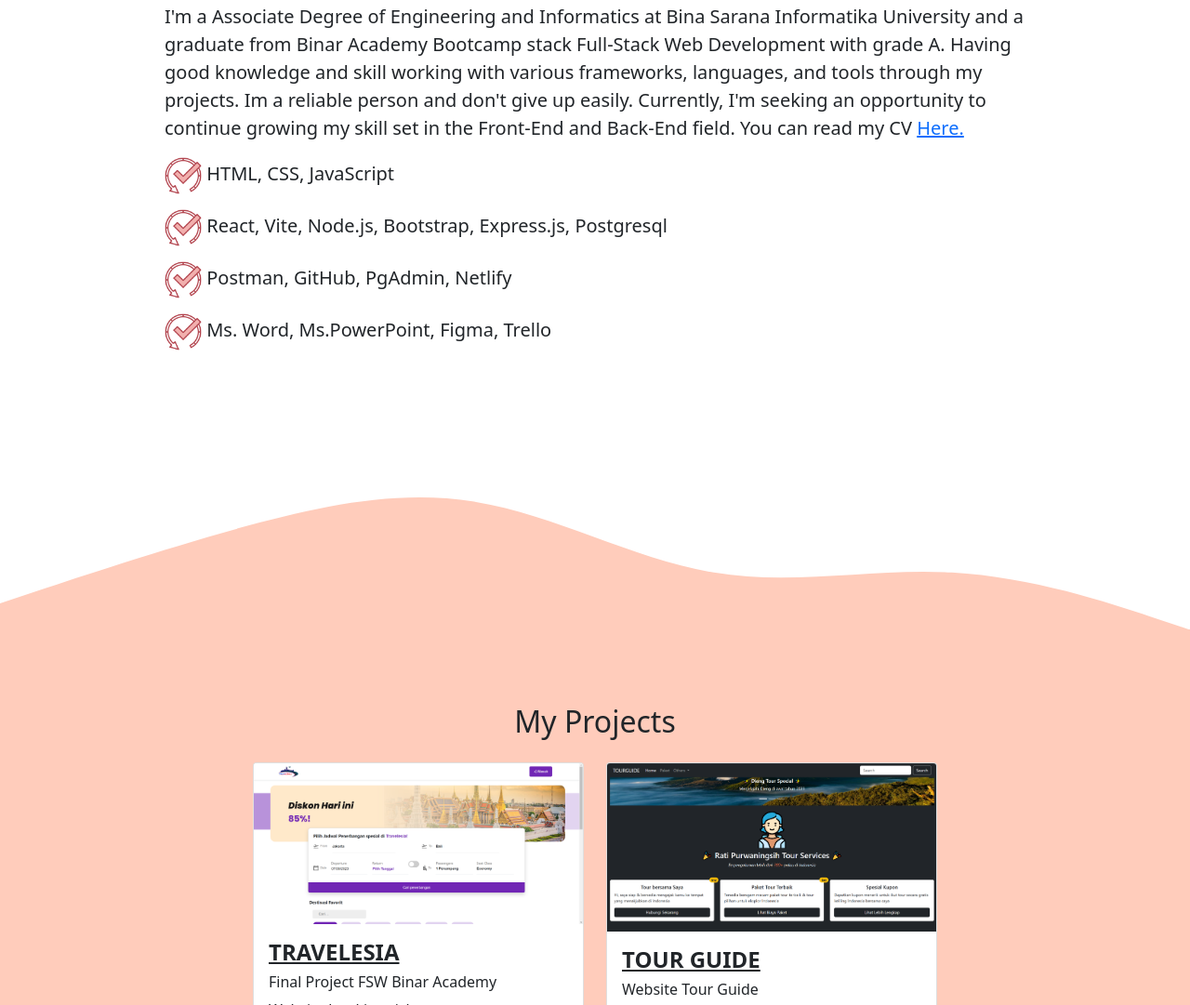
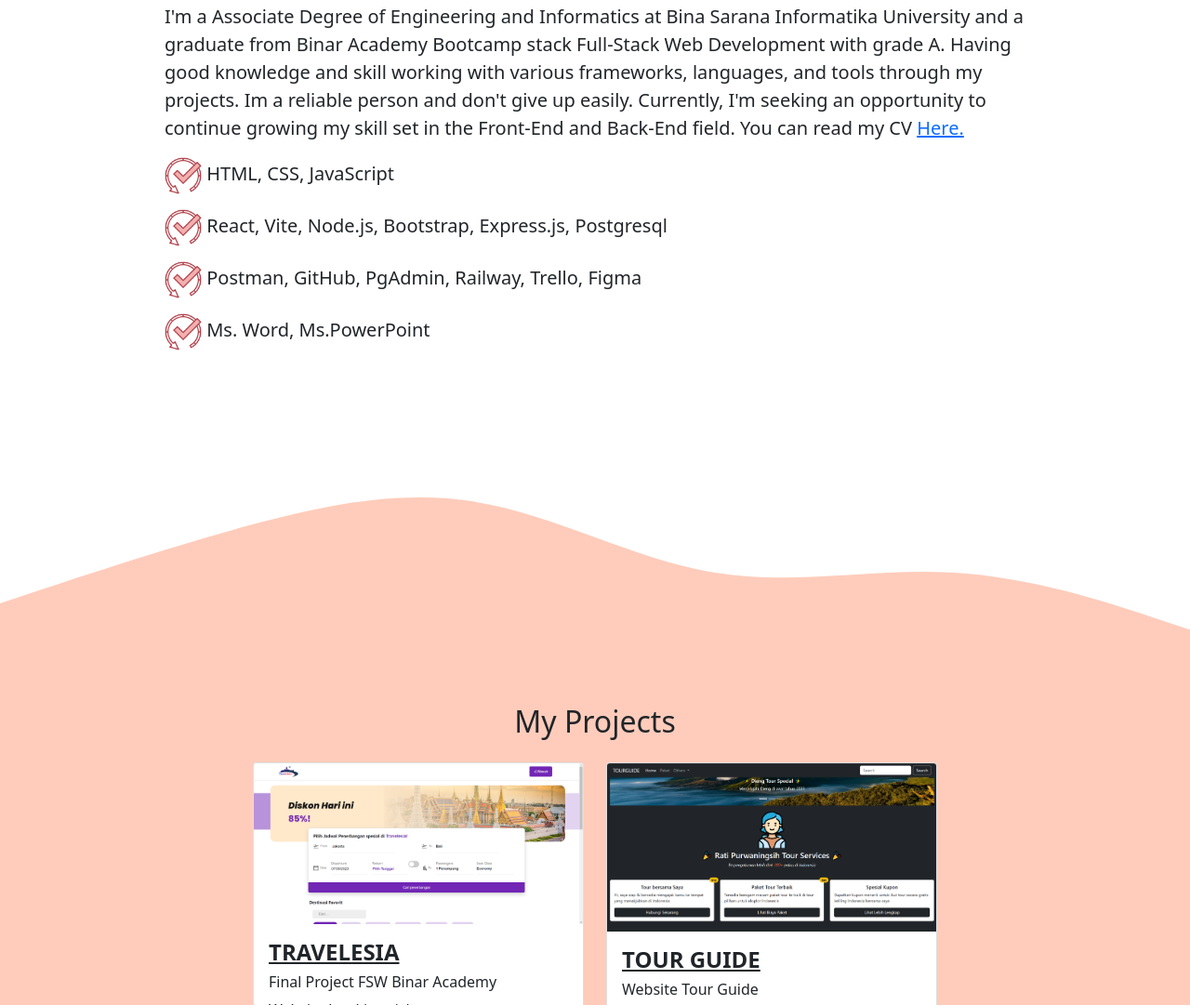
Before and after one commit to ratipurwaningsih/ratipurwaningsih.github.io, a plain HTML site: page index.html in a window 1280 px wide. Shown: the part 855-1936 px from the top of the page at 93% size. Drawn offline with nearby package versions, Linux system fonts and the light colour scheme.

Commit message:
repair_index

```diff
--- a/index.html
+++ b/index.html
@@ -76,8 +76,8 @@
             </p>
             <p><img src="img/check6.png" alt="icon-correct1" width="40" /> HTML, CSS, JavaScript</p>
             <p><img src="img/check6.png" alt="icon-correct2" width="40" /> React, Vite, Node.js, Bootstrap, Express.js, Postgresql</p>
-            <p><img src="img/check6.png" alt="icon-correct3" width="40" /> Postman, GitHub, PgAdmin, Netlify</p>
-            <p><img src="img/check6.png" alt="icon-correct4" width="40" /> Ms. Word, Ms.PowerPoint, Figma, Trello</p>
+            <p><img src="img/check6.png" alt="icon-correct3" width="40" /> Postman, GitHub, PgAdmin, Railway, Trello, Figma</p>
+            <p><img src="img/check6.png" alt="icon-correct4" width="40" /> Ms. Word, Ms.PowerPoint</p>
           </div>
         </div>
       </div>
```
